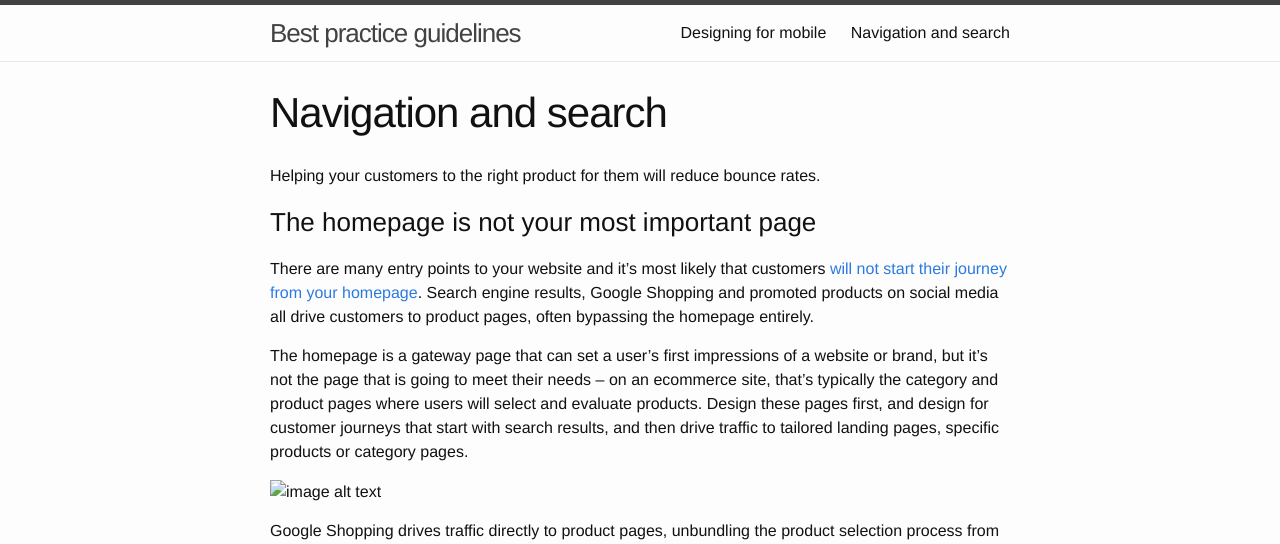
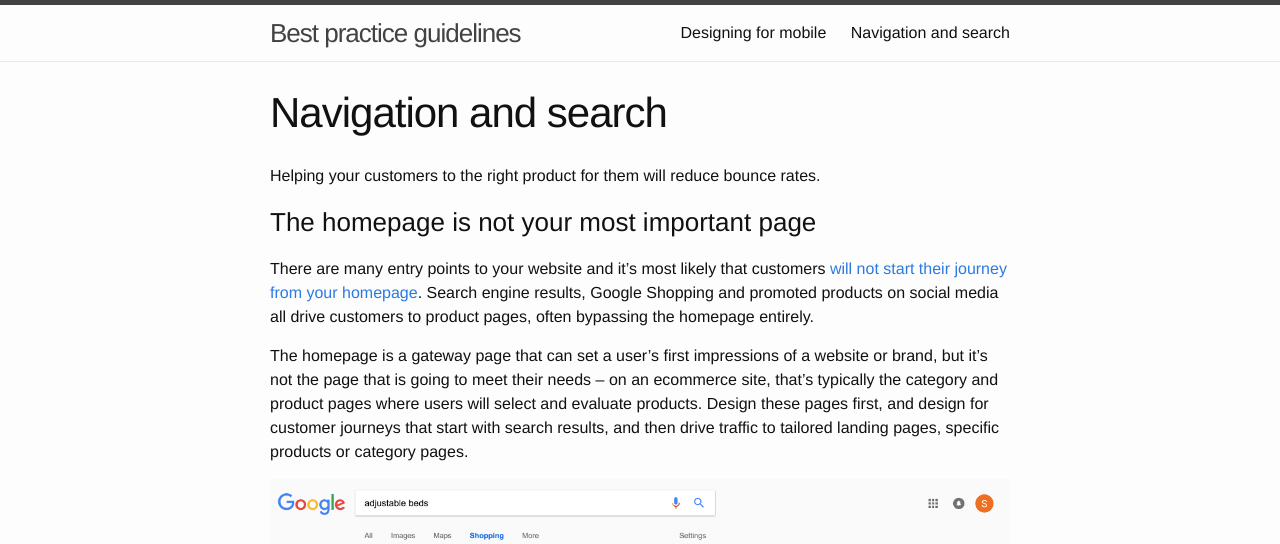
Before and after one commit to webcredible/best-practice, a Jekyll site: the page built from navigation-and-product-selection.markdown, in a window 1280 px wide. Shown: the top 544 px of the page. Built offline with Jekyll 4.4.1, drawn with Linux system fonts in a browser that asks for light colours.

Commit message:
Updated Navigation And Product Selection

```diff
--- a/navigation-and-product-selection.markdown
+++ b/navigation-and-product-selection.markdown
@@ -12,7 +12,7 @@ There are many entry points to your website and it’s most likely that customer
 
 The homepage is a gateway page that can set a user’s first impressions of a website or brand, but it’s not the page that is going to meet their needs – on an ecommerce site, that’s typically the category and product pages where users will select and evaluate products. Design these pages first, and design for customer journeys that start with search results, and then drive traffic to tailored landing pages, specific products or category pages.
 
-![image alt text](image_2.png)
+![image alt text](/uploads/image_2.png)
 
 Google Shopping drives traffic directly to product pages, unbundling the product selection process from ecommerce sites and bringing it into the search engine.
 
```
